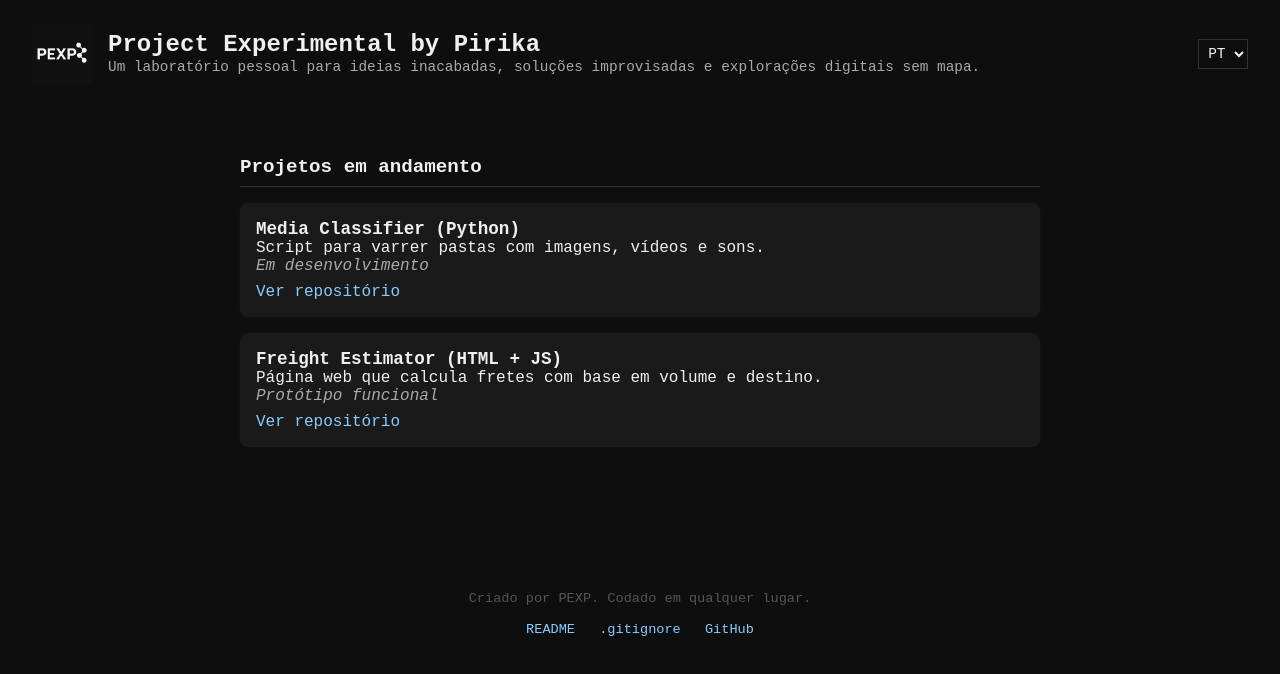
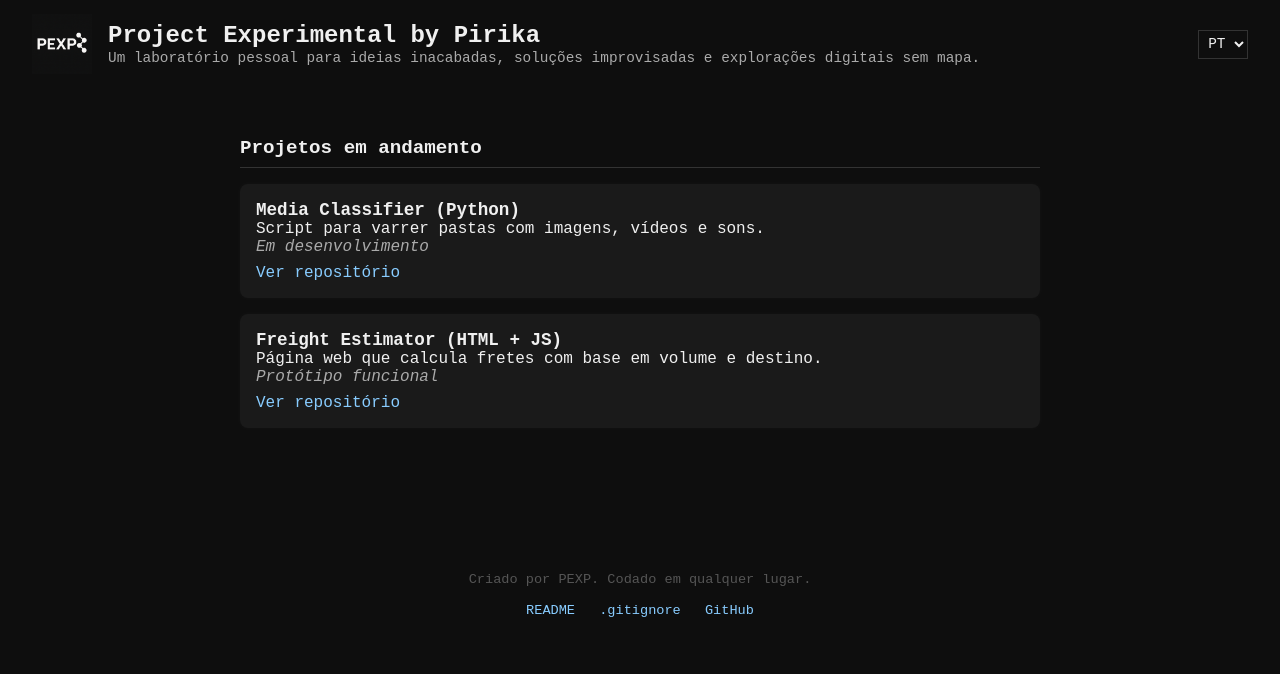
Before and after one commit to pexp-dev/pexp-dev.github.io, a plain HTML site: page index.html in a window 1280 px wide. Drawn offline with Linux system fonts and the light colour scheme.

Commit message:
Update index.html

```diff
--- a/index.html
+++ b/index.html
@@ -24,7 +24,7 @@
       display: flex;
       justify-content: space-between;
       align-items: center;
-      padding: 1.5rem 2rem;
+      padding: 0.9rem 2rem;
     }
     .branding {
       display: flex;
```
